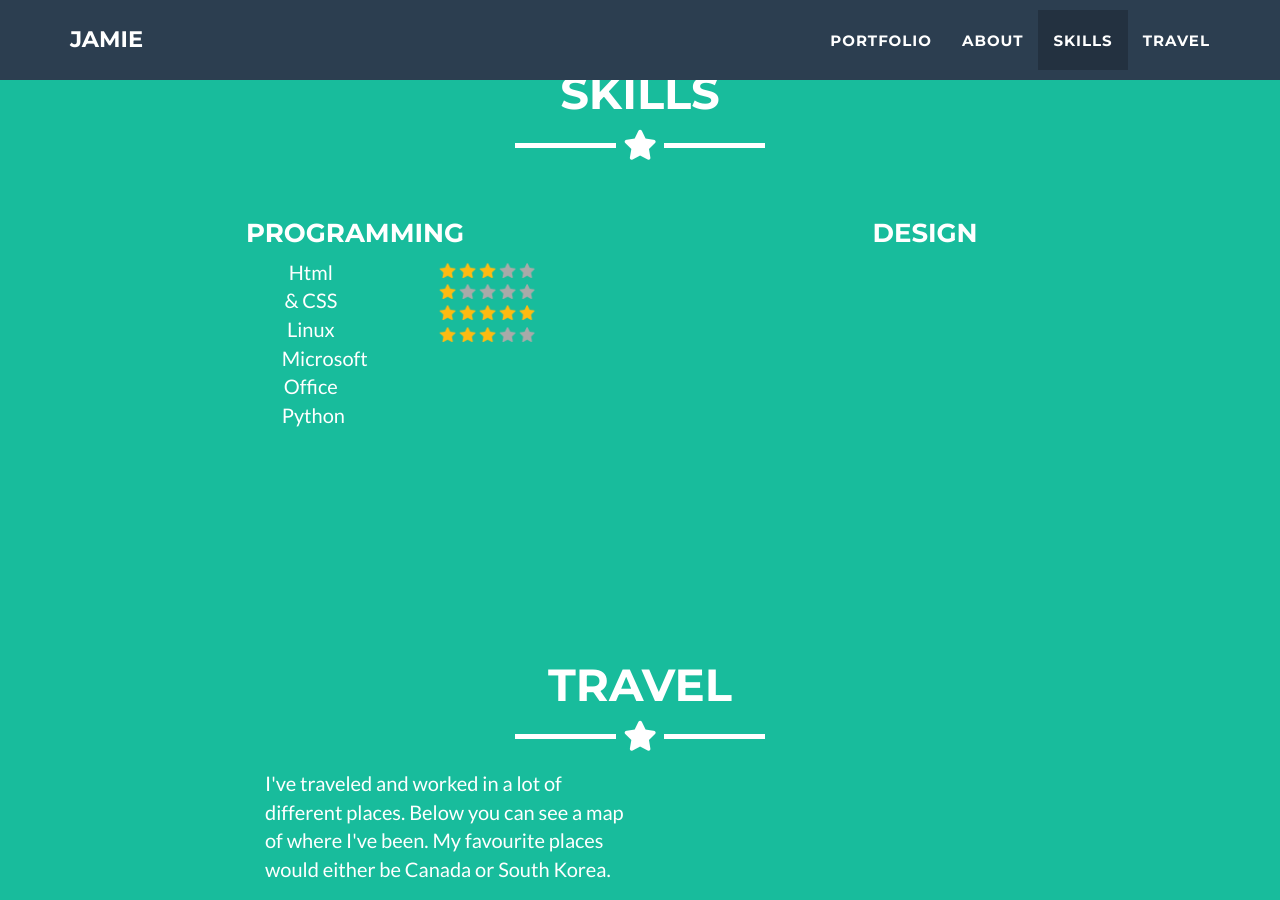
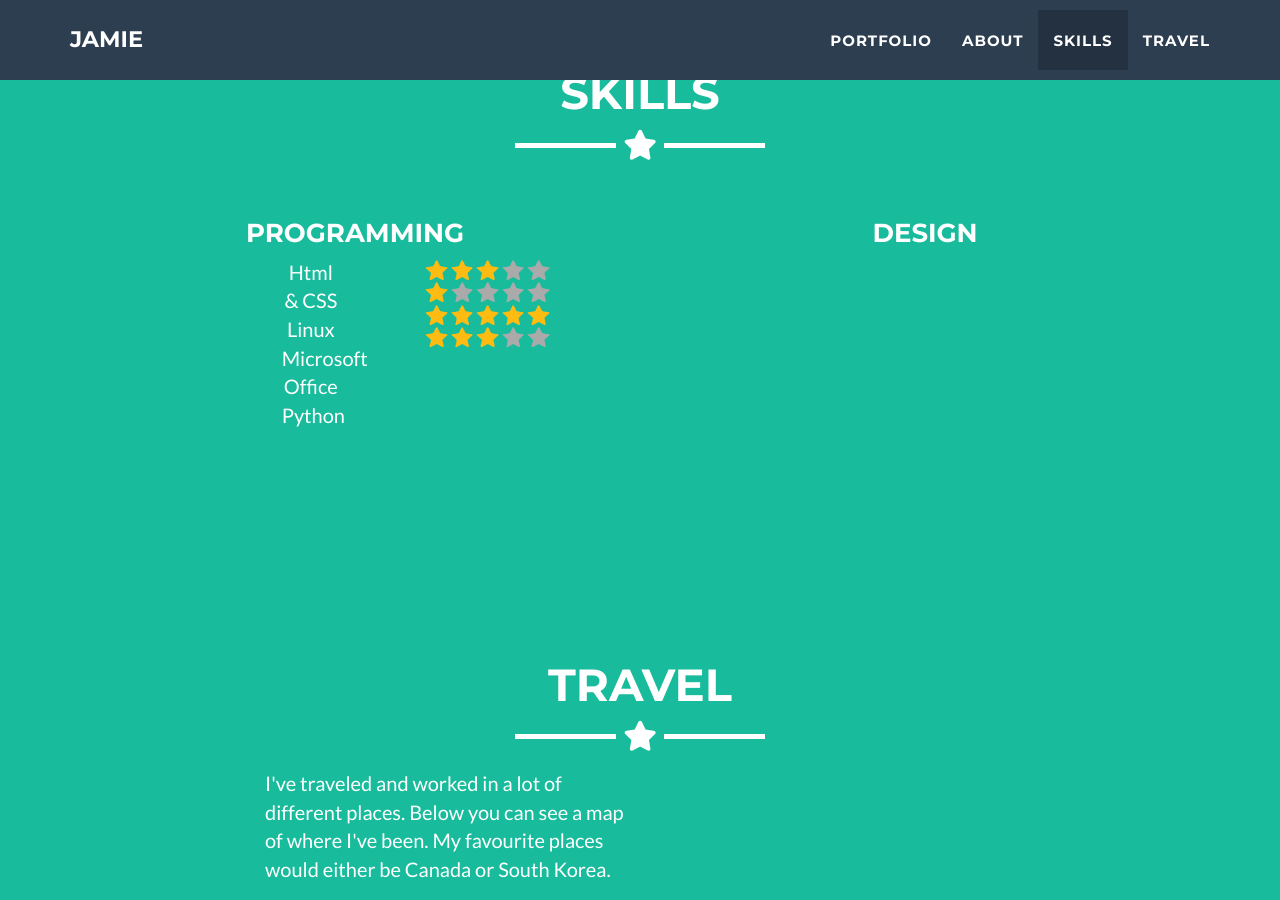
Before and after one commit to jamiedumayne/jamiedumayne.github.io, a Jekyll site: the page built from _posts/2014-07-18-project-1.markdown, in a window 1280 px wide and 900 px high, scrolled down 2309 px. Built offline with Jekyll 4.4.1, drawn with Linux system fonts in a browser that asks for light colours.

Commit message:
Update skills.html

```diff
--- a/_includes/skills.html
+++ b/_includes/skills.html
@@ -19,29 +19,29 @@
           </div>
 
           <div class="col-lg-6 col-xs-4">
-            <img src=img/star_full.png alt="Gold star" height="15">
-            <img src=img/star_full.png alt="Gold star" height="15">
-            <img src=img/star_full.png alt="Gold star" height="15">
-            <img src=img/star_empty.png alt="Gold star" height="15">
-            <img src=img/star_empty.png alt="Gold star" height="15"><br>
+            <img src=img/star_full.png alt="Gold star" height="20">
+            <img src=img/star_full.png alt="Gold star" height="20">
+            <img src=img/star_full.png alt="Gold star" height="20">
+            <img src=img/star_empty.png alt="Gold star" height="20">
+            <img src=img/star_empty.png alt="Gold star" height="20"><br>
 
-            <img src=img/star_full.png alt="Gold star" height="15">
-            <img src=img/star_empty.png alt="Gold star" height="15">
-            <img src=img/star_empty.png alt="Gold star" height="15">
-            <img src=img/star_empty.png alt="Gold star" height="15">
-            <img src=img/star_empty.png alt="Gold star" height="15"><br>
+            <img src=img/star_full.png alt="Gold star" height="20">
+            <img src=img/star_empty.png alt="Gold star" height="20">
+            <img src=img/star_empty.png alt="Gold star" height="20">
+            <img src=img/star_empty.png alt="Gold star" height="20">
+            <img src=img/star_empty.png alt="Gold star" height="20"><br>
 
-            <img src=img/star_full.png alt="Gold star" height="15">
-            <img src=img/star_full.png alt="Gold star" height="15">
-            <img src=img/star_full.png alt="Gold star" height="15">
-            <img src=img/star_full.png alt="Gold star" height="15">
-            <img src=img/star_full.png alt="Gold star" height="15"><br>
+            <img src=img/star_full.png alt="Gold star" height="20">
+            <img src=img/star_full.png alt="Gold star" height="20">
+            <img src=img/star_full.png alt="Gold star" height="20">
+            <img src=img/star_full.png alt="Gold star" height="20">
+            <img src=img/star_full.png alt="Gold star" height="20"><br>
 
-            <img src=img/star_full.png alt="Gold star" height="15">
-            <img src=img/star_full.png alt="Gold star" height="15">
-            <img src=img/star_full.png alt="Gold star" height="15">
-            <img src=img/star_empty.png alt="Gold star" height="15">
-            <img src=img/star_empty.png alt="Gold star" height="15">
+            <img src=img/star_full.png alt="Gold star" height="20">
+            <img src=img/star_full.png alt="Gold star" height="20">
+            <img src=img/star_full.png alt="Gold star" height="20">
+            <img src=img/star_empty.png alt="Gold star" height="20">
+            <img src=img/star_empty.png alt="Gold star" height="20">
           </div>
         </div>
       </div>
```
